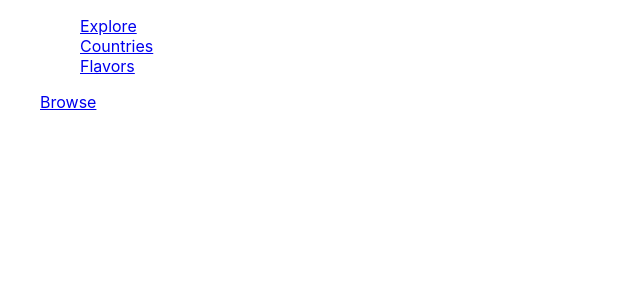
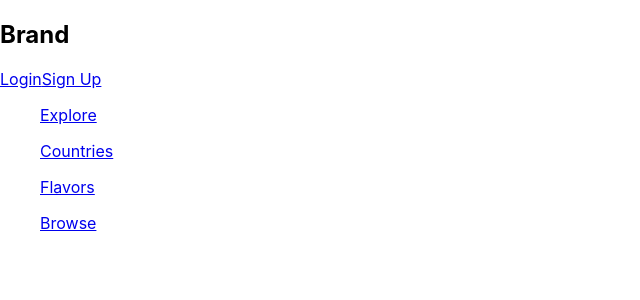
Before and after one commit to johnhkim124/Chippy, a React (Create React App) app in the folder chippy-client/: page /snacks/1 in a window 1280 px wide. Shown: the top 300 px of the page, without its empty margins (0-640 px from the left). Built offline with nearby package versions, Linux system fonts and the light colour scheme.

Commit message:
added sign in links and auth.js

```diff
--- a/chippy-client/src/components/layout/nav/Nav.jsx
+++ b/chippy-client/src/components/layout/nav/Nav.jsx
@@ -1,12 +1,25 @@
 import "./Nav.css";
 import { Link } from "react-router-dom";
 
-const Nav = () => {
+const Nav = (props) => {
+  const { currentUser, handleLogout } = props;
   return (
     <>
       <div className="nav-container">
         <nav>
-          <ul>
+          <h1>Brand</h1>
+          {currentUser ? (
+            <>
+              <p>{currentUser.username}</p>
+              <button onClick={handleLogout}>Logout</button>
+            </>
+          ) : (
+            <>
+              <Link to="/login">Login</Link>
+              <Link to="/signup">Sign Up</Link>
+            </>
+          )}
+          {currentUser && <></>}
           <Link to="/snacks">
             <ul>Explore</ul>
           </Link>
@@ -16,7 +29,6 @@ const Nav = () => {
           <Link to="/flavors">
             <ul>Flavors</ul>
           </Link>
-          </ul>
         </nav>
       </div>
     </>
```
Also changed, not shown: chippy-client/src/sevices/auth.js (added, +8 -0 lines), 1 other file (tests, documents, lock files or other folders). Lines whose indentation alone changed are shown as unchanged.
